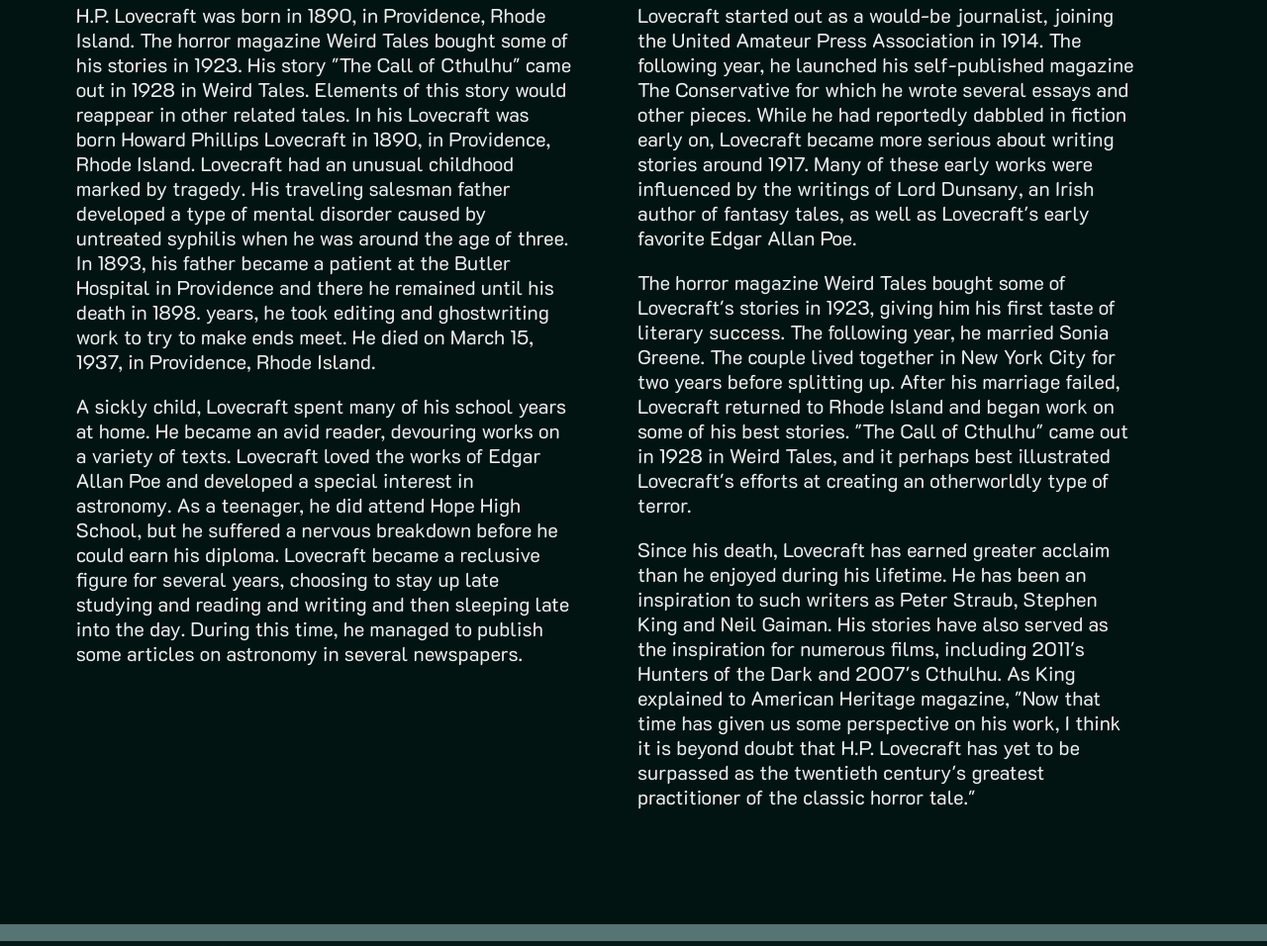
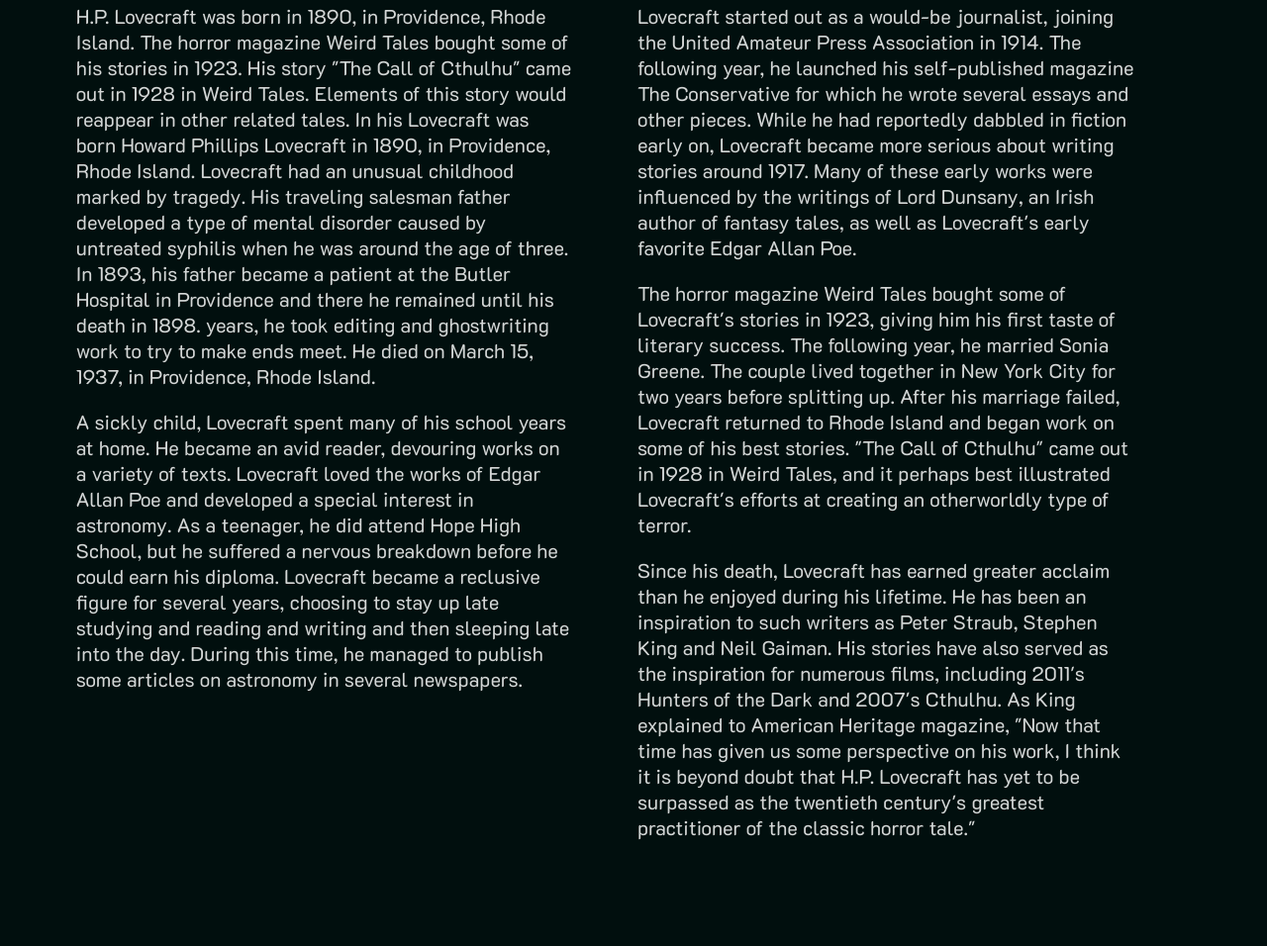
Before and after one commit to Antti-Sakari-Piippo/H.P.Lovecraft, a plain HTML site: page index.html in a window 1280 px wide. Shown: the part 1364-2320 px from the top of the page at 99% size. Drawn offline with Linux system fonts and the light colour scheme.

Commit message:
Change line-height, bg color, and clean code

```diff
--- a/style.scss
+++ b/style.scss
@@ -20,15 +20,14 @@
 $project-inline: 6vw;
 $project-padding: 6rem $project-inline 0rem $project-inline;
 $max-content-width: calc(95vw - 2 * $project-inline + 0.5rem);
-$col-width: 30.625rem;
 $col-width: 44.4375rem;
 
 // colors
-$bg-color: #556868;
 $overlay-color: #011412;
-$font-color: #ffffff;
+$overlay-color: hsl(177, 90%, 3%);
+$font-color: hsl(0, 0%, 90%);
 $quote-color: #001c1c;
-$borders-color: $bg-color;
+$borders-color: #556868;
 $box-shadow: 0px 0px 0.5rem $borders-color;
 
 button,
@@ -96,12 +95,13 @@
 }
 
 p.image-text {
-    margin-top: $m-200;
+    font-size: 1.1rem;
+    margin-top: $m-100;
     max-width: $max-content-width;
 }
 
 .divider {
-    height: 1.0625rem;
+    height: 0.4rem;
     width: 100%;
     background-color: $borders-color;
 }
@@ -140,7 +140,7 @@
 p {
     font-size: 1.25rem;
     margin-bottom: $m-400;
-    line-height: 1.25;
+    line-height: 1.3;
     max-width: $max-content-width;
 }
 
```
Also changed, not shown: style.css, 1 other file.
